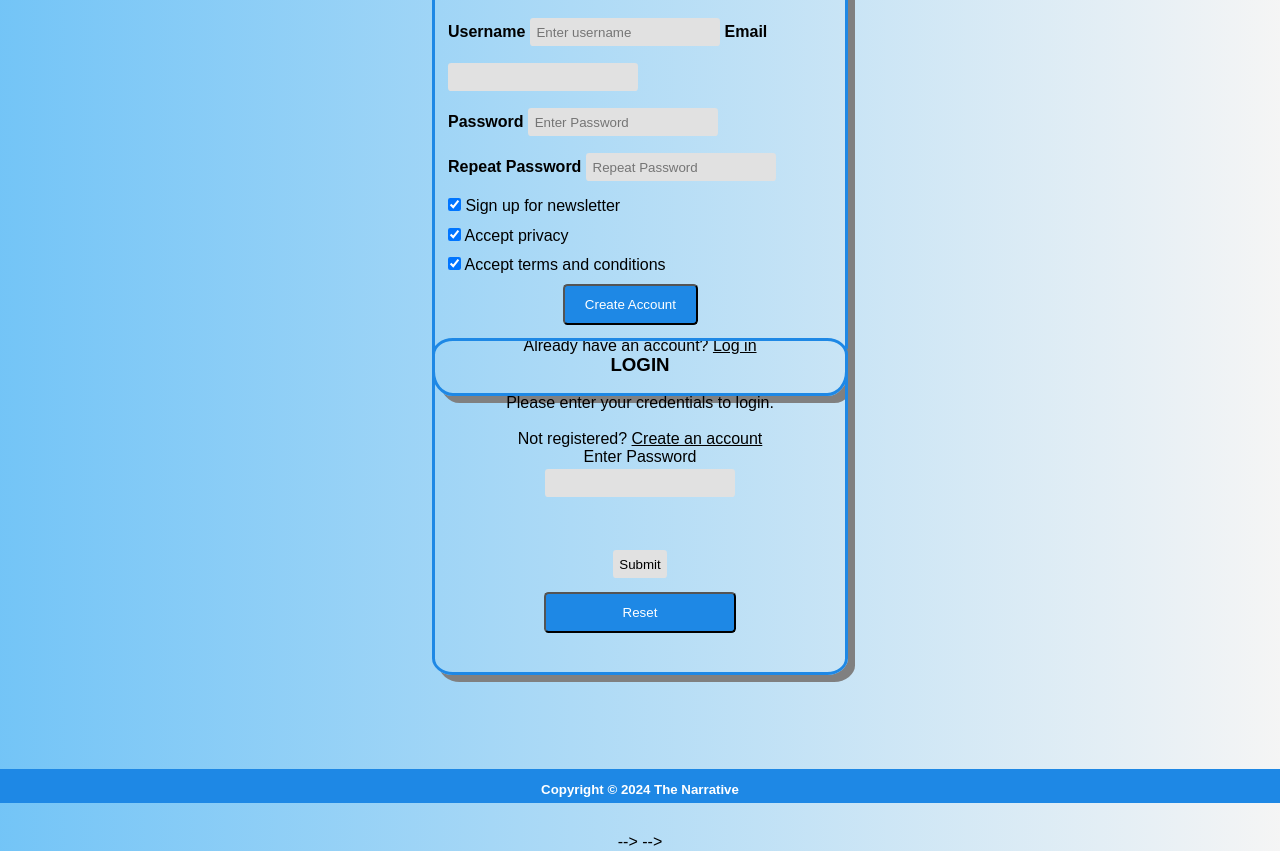
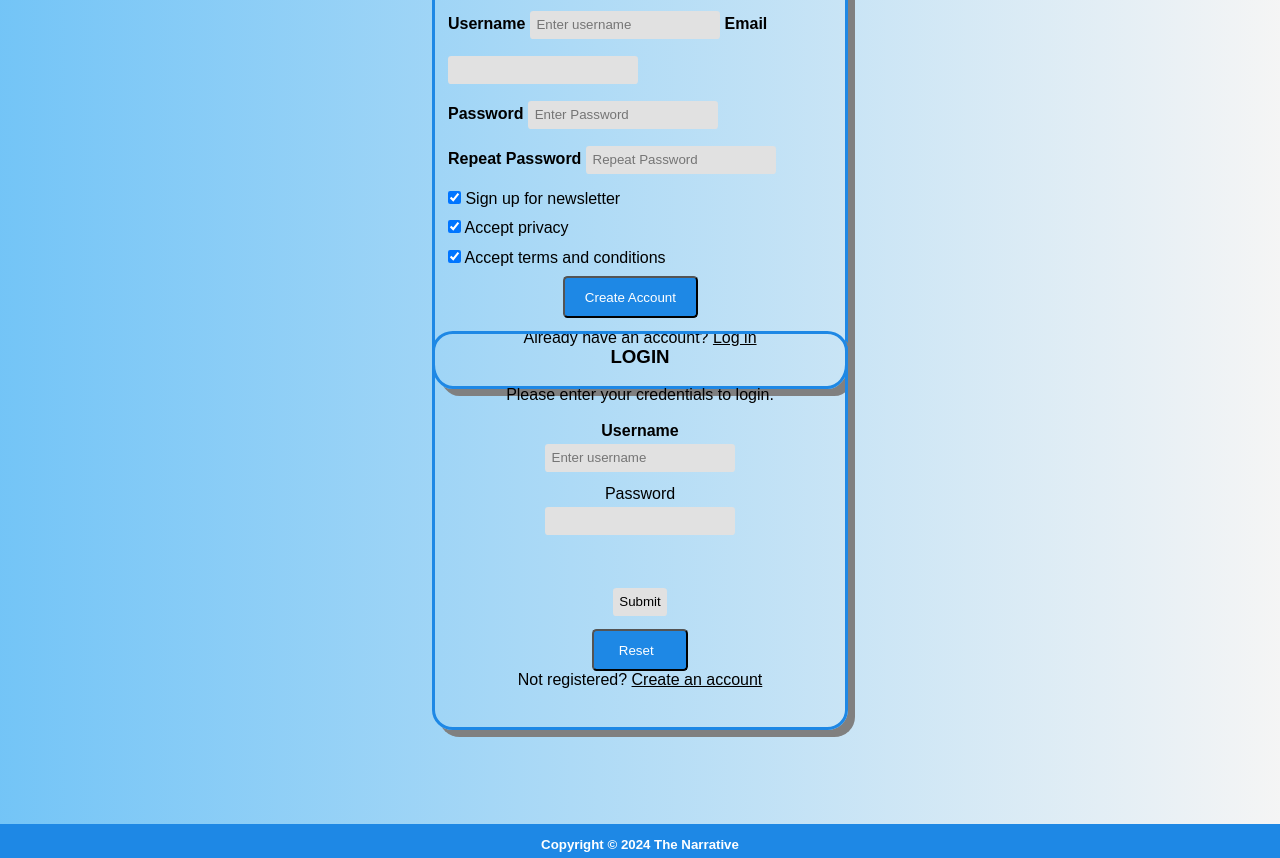
Before and after one commit to redcoding93/316_SBA, a plain HTML site: page index.html in a window 1280 px wide. Shown: the part 174-1032 px from the top of the page. Drawn offline with Linux system fonts and the light colour scheme.

```diff
--- a/index.html
+++ b/index.html
@@ -109,22 +109,34 @@
           </div>
         </div>
         </div>
+        <form>
+          <label for="username"><b>Username</b></label>
+          <input
+            type="text"
+            placeholder="Enter username"
+            name="username"
+            id="username"
+            name="fname"
 
+            required
+
+          />
+        </form>
         <form class="login-form" onsubmit ="return verifyPassword()">
 
-          <p class="message">Not registered? <a href="#">Create an account</a></p>
 
           <!-- Enter Password -->
-<td> Enter Password </td>
-<input type = "password" id = "pswd" value = "">
-<span id = "message" style="color:red"> </span> <br><br>
+          <td> Password </td>
+          <input type = "password" id = "pswd" value = "">
+          <span id = "message" style="color:black"> </span> <br><br>
 
-<!-- Click to verify valid password -->
-<input type = "submit" value = "Submit">
+          <!-- Click to verify valid password -->
+          <input type = "submit" value = "Submit">
 
-<!-- Click to reset fields -->
-<button type = "reset" value = "Reset" >Reset</button>
-</form>
+          <!-- Click to reset fields -->
+          <button type = "reset" value = "Reset" id="reset">Reset</button>
+          </form>
+          <p class="message">Not registered? <a href="#">Create an account</a></p>
 
         </div>
     </div>
@@ -132,19 +144,7 @@
     <!-- <button onclick="myFunction3()" style="width: 100%;"></button> -->
     <footer>
       <h5>Copyright © 2024 The Narrative </h5>
-        </h5>
-      </h6>
     </footer>
     <script src="src/index.js"></script>
 </body>
 </html>
-<!-- <input type="text" placeholder="username" required/>
-<input type="password" placeholder="password" id = "pswd" required/> -->
-<!-- <input type = "password" id = "pswd" value = "" placeholder="Enter Password">
-<span id = "message" style="color:red"> </span> <br><br>
-
-<!-- Click to verify valid password -->
-<!-- <input type = "submit" value = "Submit"> --> -->
-
-<!-- Click to reset fields -->
-<!-- <button>login</button><br> --> -->
--- a/styles/styles.css
+++ b/styles/styles.css
@@ -37,7 +37,14 @@
   padding-top: 1%;
   padding-bottom: .5%;
 }
+form td {
+  font-weight: 600;"
+}
 
+#reset {
+  width: 25%;
+  padding-left: 1%;
+}
 /* .footer {
   position: fixed;
   left: 0;
```
